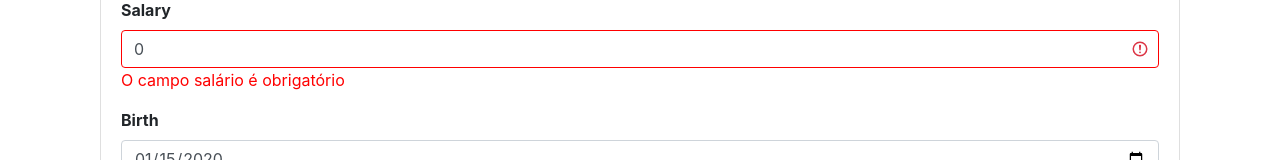
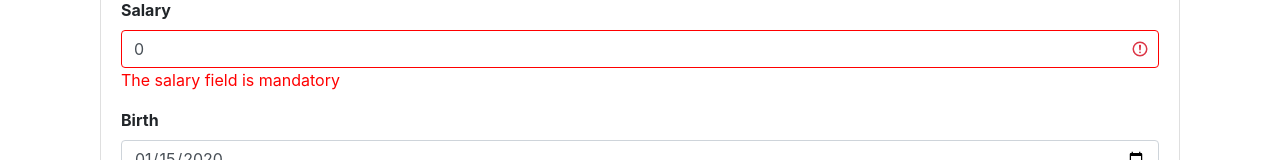
Before and after one commit to Claudio-JDS/VueNode-ListEmployees, a Vue app in the folder frontend/: page / in a window 1280 px wide. Both pictures are taken after typing "Sample", "Sample", "2020-01-15", "Sample" into the empty fields and a click on the button "+ Employee". Shown: the part 370-530 px from the top of the page. Built offline with nearby package versions, Linux system fonts and the light colour scheme; what vue-sweetalert2 would draw is missing.

Commit message:
Validação dos CAmpos do Form

```diff
--- a/frontend/src/components/create-employee/CreateEmployeeComponente.vue
+++ b/frontend/src/components/create-employee/CreateEmployeeComponente.vue
@@ -17,11 +17,14 @@ const employee = ref<Employee>({
 // vuelidate: definição das regras de validação
 const rules = {
   name: { required, minLength: minLength(2) },
-  salary: { required, minValue: minValue(1) } // Adicionado minValue para salary
+  job_role: {required},
+  salary: { required, minValue: minValue(1) } ,
+  birth: { required, minLength: minLength(8) },
+  employee_registration: {required}
 }
 
 // vuelidate: uso do Vuelidate com as regras de validação
-const v$ = useVuelidate(rules, employee);//a váriavel employee deve ser declarada antes de ser atribuída
+const v$ = useVuelidate(rules, employee);
 
 function handleSubmitForm() {
   // vuelidate: validações do  ao tentar enviar o formulário
@@ -55,7 +58,7 @@ function handleSubmitForm() {
               :class="{'is-invalid': v$.name.$error}"
             >
             <span v-if="v$.name.$error" class="is-invalid-span">
-              O campo nome é obrigatório e deve ter pelo menos 2 caracteres
+              The name field is mandatory and must have at least 2 characters
             </span>
           </div>
           <!-- FIM BLOCO: Employee Name -->
@@ -68,7 +71,11 @@ function handleSubmitForm() {
                 class="form-control"
                 placeholder="Type Job"
                 v-model="employee.job_role"
+                :class="{'is-invalid': v$.job_role.$error}"
               >
+              <span v-if="v$.job_role.$error" class="is-invalid-span">
+              Fill in the field
+            </span>
           </div>
           <!-- FIM BLOCO: Job Role -->
 
@@ -84,7 +91,7 @@ function handleSubmitForm() {
               :class="{'is-invalid': v$.salary.$error}"
             >
             <span v-if="v$.salary.$error" class="is-invalid-span">
-              O campo salário é obrigatório
+              The salary field is mandatory
             </span>
           </div>
           <!-- FIM BLOCO: Salary -->
@@ -97,7 +104,11 @@ function handleSubmitForm() {
               class="form-control"
               placeholder="YYYY/MM/DD"
               v-model="employee.birth"
+              :class="{'is-invalid': v$.birth.$error}"
             >
+            <span v-if="v$.birth.$error" class="is-invalid-span">
+              Fill in the field
+            </span>
           </div>
           <!-- FIM BLOCO: Birth -->
 
@@ -109,7 +120,11 @@ function handleSubmitForm() {
               class="form-control"
               placeholder="Employee Registration"
               v-model="employee.employee_registration"
+              :class="{'is-invalid': v$.employee_registration.$error}"
             >
+            <span v-if="v$.employee_registration.$error" class="is-invalid-span">
+              Fill in the field
+            </span>
           </div>
           <!-- FIM BLOCO: Employee Registration -->
 
```
